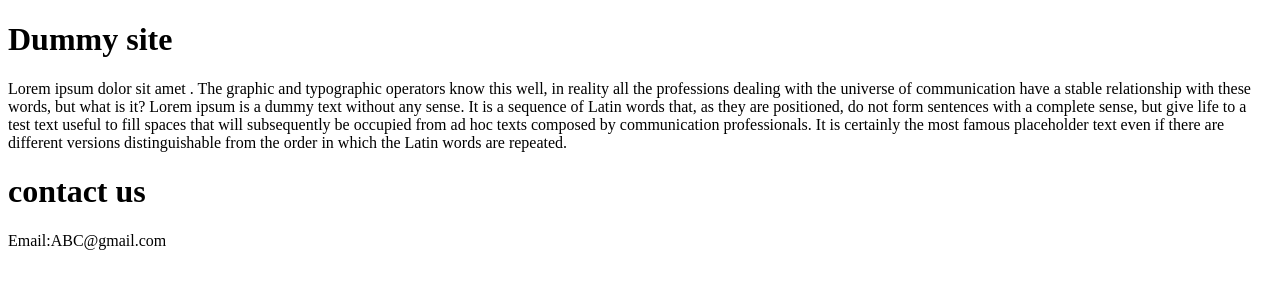
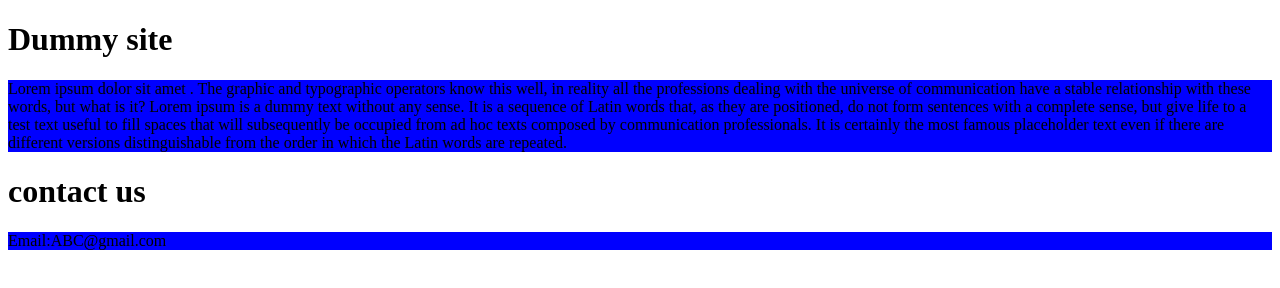
Before and after one commit to Snehans21/Workflow, a plain HTML site: page Index.html in a window 1280 px wide. Drawn offline with Linux system fonts and the light colour scheme.

Commit message:
update file

```diff
--- a/Index.html
+++ b/Index.html
@@ -2,6 +2,11 @@
 <html>
   <head>
     <title> for activity </title>
+<style>
+p{
+background-color:blue;
+}
+</style>
   </head>
   <body>
     <h1> Dummy site</h1>
```
